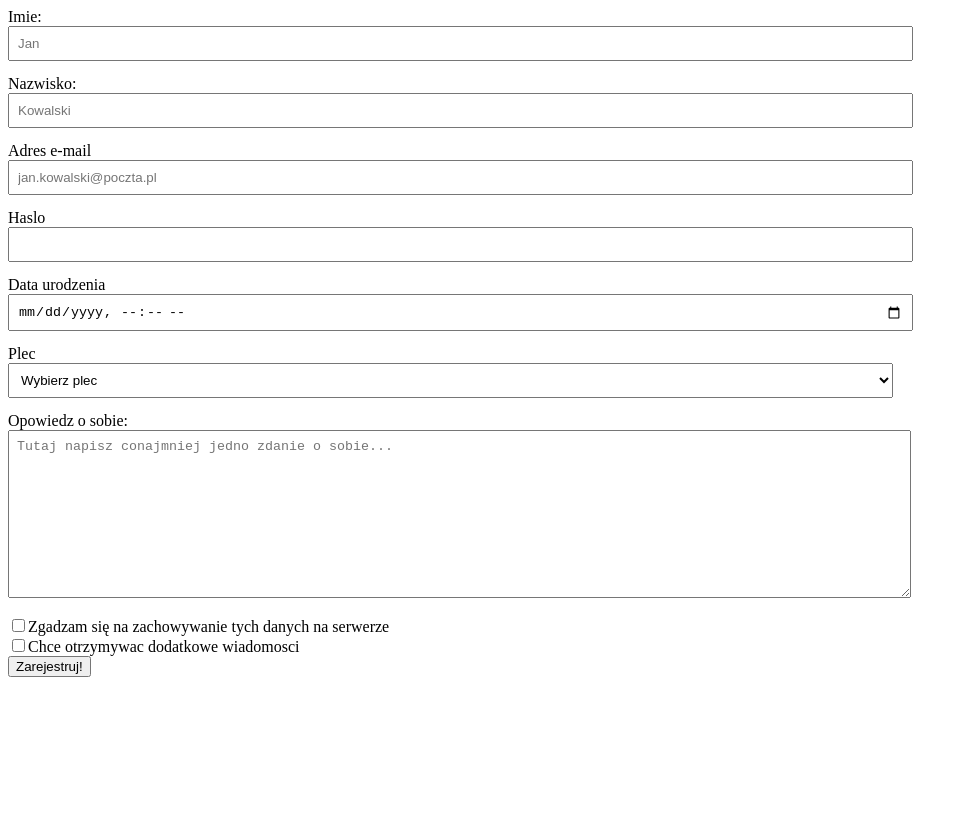
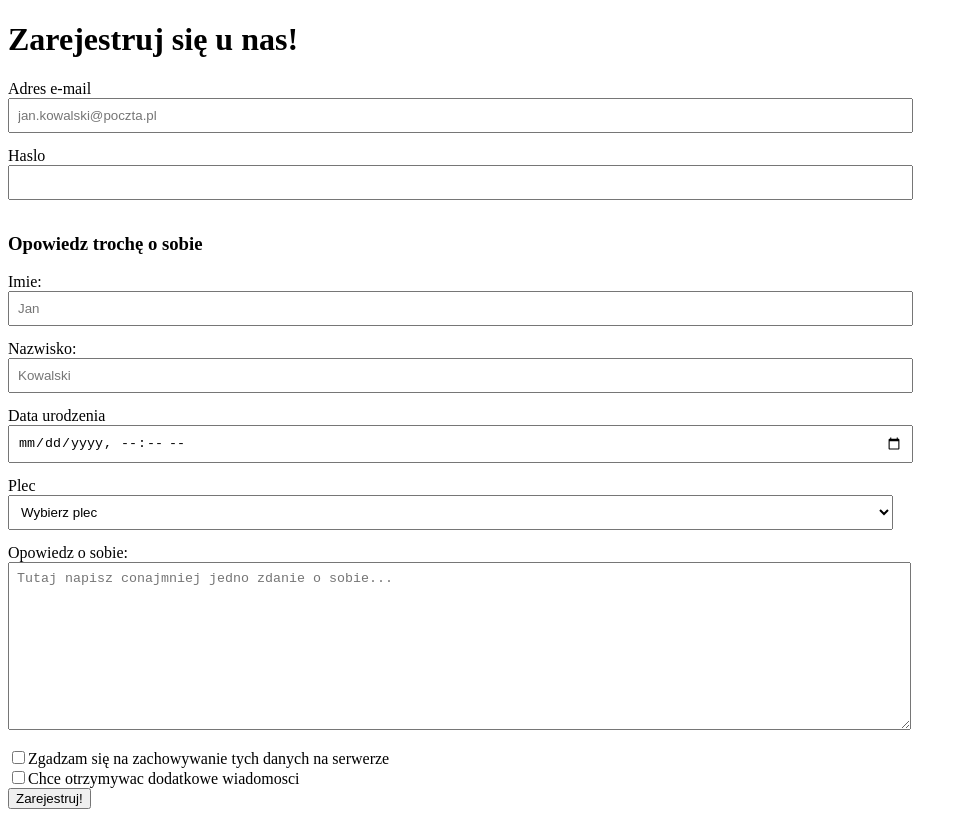
Before and after one commit to KrzysiekSiemv/zajecia, a plain HTML site: page index.html in a window 1280 px wide. Shown: the whole page, without its empty margins (0-968 px from the left). Drawn offline with Linux system fonts and the light colour scheme.

Commit message:
yes, thats all

```diff
--- a/index.html
+++ b/index.html
@@ -13,19 +13,21 @@
     </style>
 </head>
 <body>
+    <h1>Zarejestruj się u nas!</h1>
     <form>
+        <label for="email">Adres e-mail</label><br>
+        <input class="input" type="email" name="email" id="email" placeholder="jan.kowalski@poczta.pl"><br>
+        <label for="password">Haslo</label><br>
+        <input class="input" type="password" id="password" name="password"><br>
+        <h3>Opowiedz trochę o sobie</h3>
         <div>
-            <label for="imie">Imie:</label><br>
+        <label for="imie">Imie:</label><br>
             <input class="input" type="text" name="imie" id="imie" placeholder="Jan">
         </div>
         <div>
             <label for="nazwisko">Nazwisko:</label><br>
             <input class="input" type="text" name="nazwisko" id="nazwisko" placeholder="Kowalski">
         </div>
-        <label for="email">Adres e-mail</label><br>
-        <input class="input" type="email" name="email" id="email" placeholder="jan.kowalski@poczta.pl"><br>
-        <label for="password">Haslo</label><br>
-        <input class="input" type="password" id="password" name="password"><br>
         <label for="data">Data urodzenia</label><br>
         <input class="input" type="datetime-local" name="data" id="data"><br>
         <label for="sex">Plec</label><br>
```
